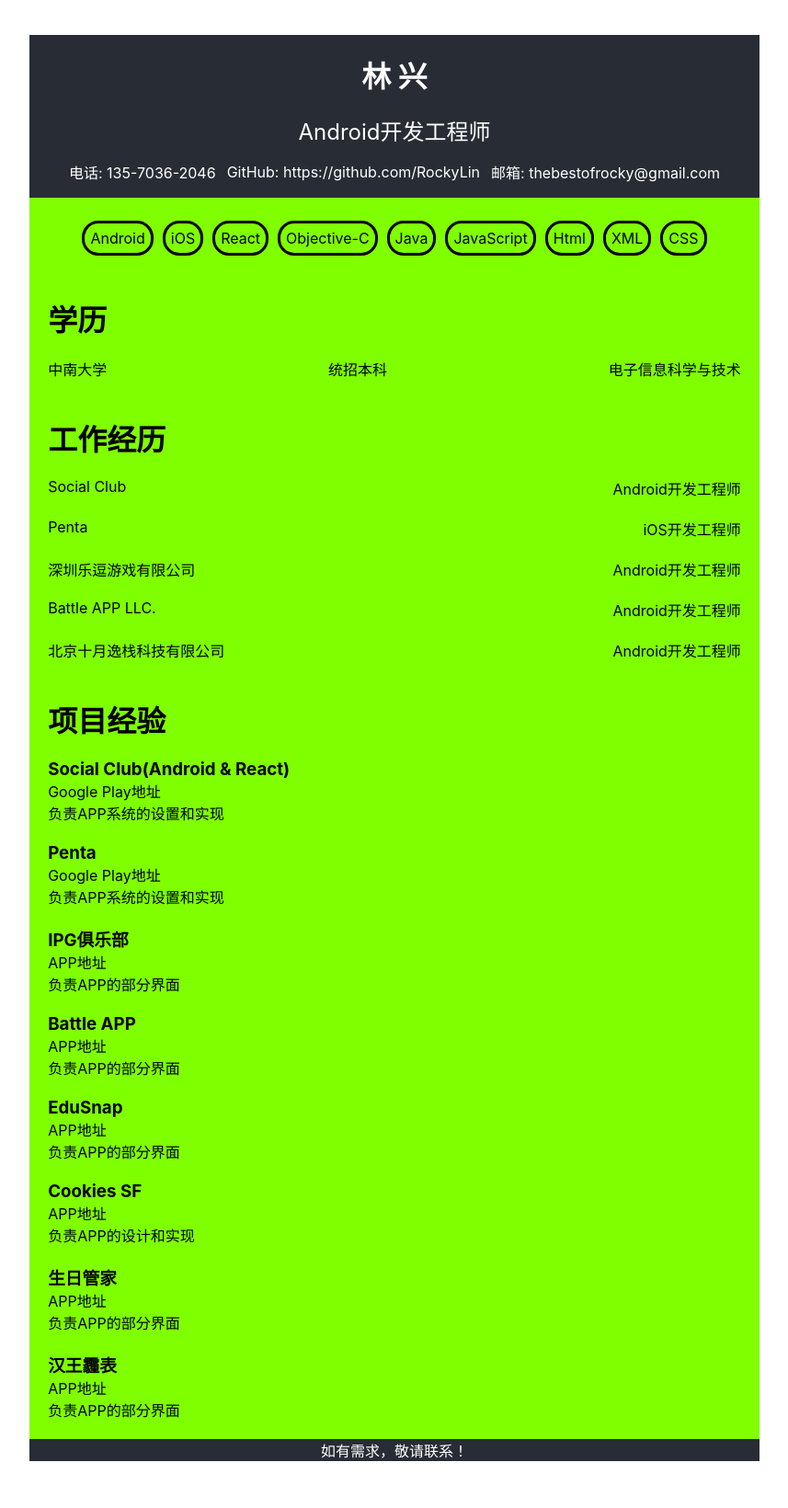
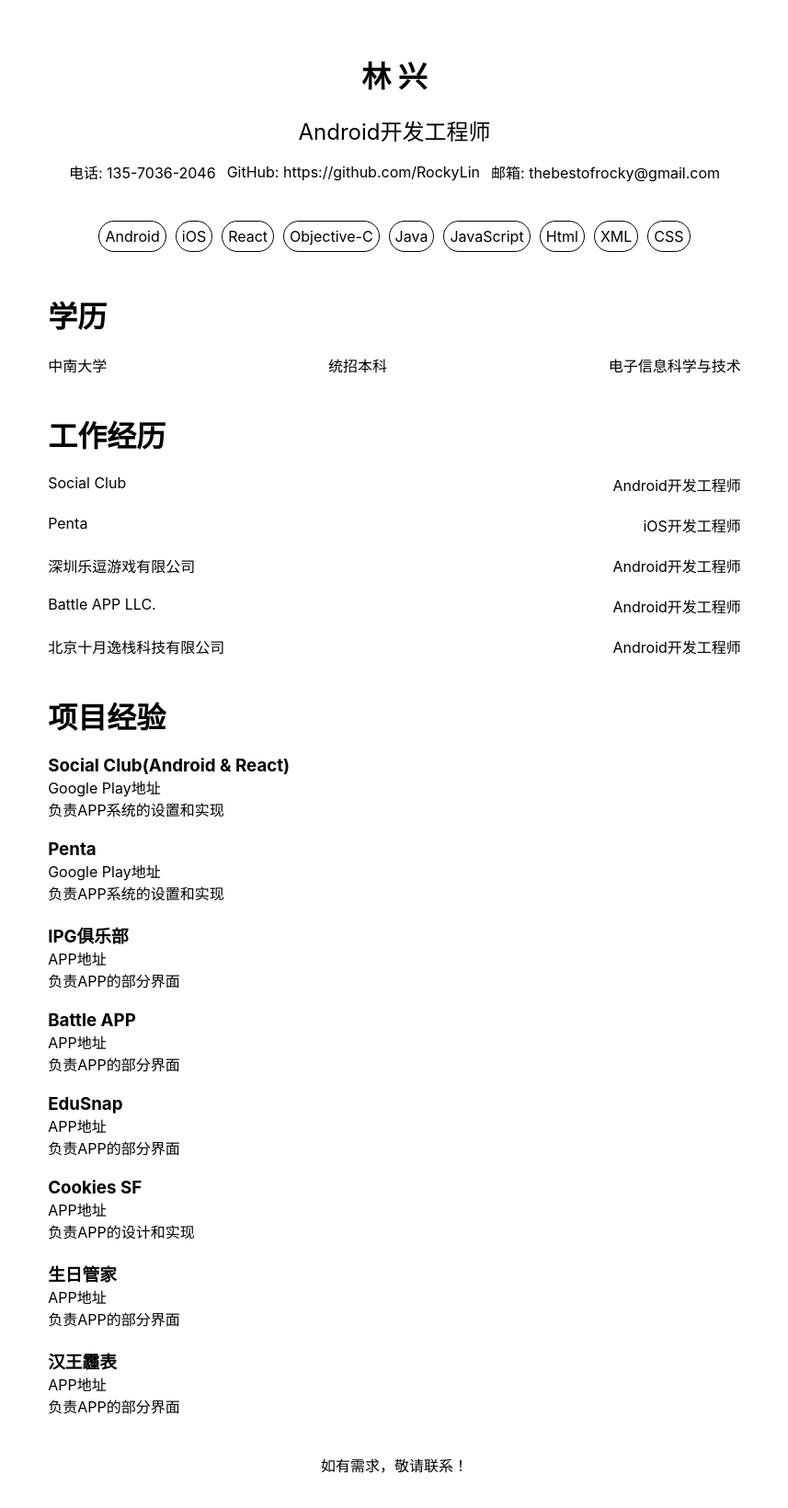
Before and after one commit to RockyLin/my-cv, a React (Create React App) app: page / in a window 1280 px wide. Shown: the top 1640 px of the page at 92% size, without its empty margins (211-1068 px from the left). Built offline with nearby package versions, Linux system fonts and the light colour scheme.

Commit message:
set the css style of the whole page

```diff
--- a/src/components/Footer/Footer.css
+++ b/src/components/Footer/Footer.css
@@ -1,5 +1,3 @@
 .footer-container{
-    background-color: #282c34;
-    color: white;
-    height: auto;
+    text-align: center;
 }
--- a/src/components/Footer/Footer.tsx
+++ b/src/components/Footer/Footer.tsx
@@ -3,6 +3,7 @@
 function Footer () {
     return (
     <div className="footer-container">
+        <br/>
         <div>如有需求，敬请联系！</div>
     </div>)
 }
--- a/src/components/Header/Header.css
+++ b/src/components/Header/Header.css
@@ -3,8 +3,6 @@
 }
 
 .header-container{
-    background-color: #282c34;
-    color: white;
     padding: 10px;
 }
 
@@ -28,7 +26,7 @@
 }
 
 .contact-info a{
-  color: #fff;
+  color: #000;
   text-decoration: none;
 }
 
--- a/src/components/Main/Main.css
+++ b/src/components/Main/Main.css
@@ -1,5 +1,4 @@
 .main-container{
-    background-color: chartreuse;
     text-align: start;
     padding: 20px;
 }
--- a/src/components/Skills/Skills.css
+++ b/src/components/Skills/Skills.css
@@ -12,4 +12,5 @@
     margin: 5px;
     padding: 6px;
     border-radius: 18px;
+    border-width: 0.6px;
 }
```
